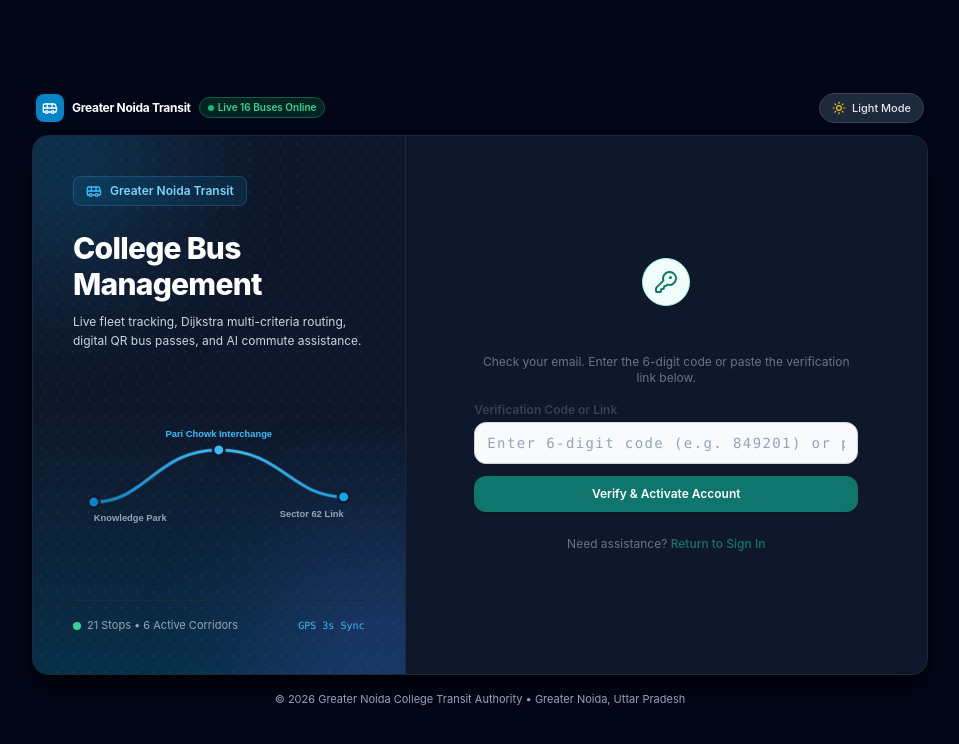
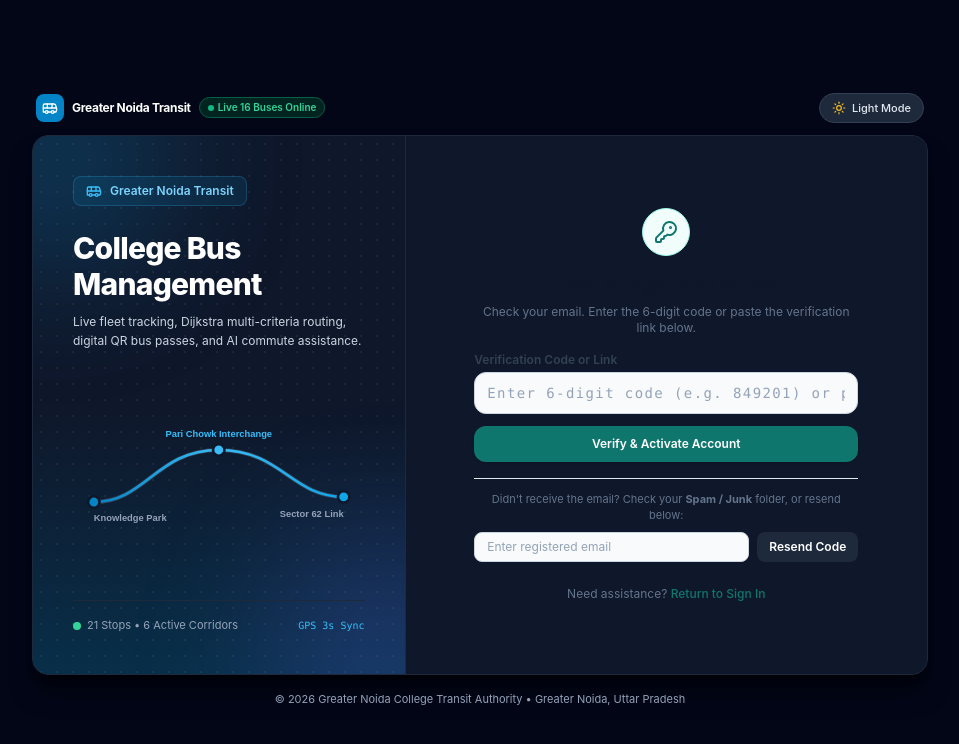
Before and after one commit to raj-chaturvedi/college-bus-management, a React (Vite) app in the folder client/: page /verify-email in a window 1280 px wide. Shown: the top 744 px of the page, without its empty margins (160-1119 px from the left). Built offline with nearby package versions, Linux system fonts and the light colour scheme; no server answers.

Commit message:
fix: add inline resend verification code and spam folder guidance on email verification screen

```diff
--- a/client/src/pages/VerifyEmailPage.jsx
+++ b/client/src/pages/VerifyEmailPage.jsx
@@ -185,6 +185,33 @@ export default function VerifyEmailPage() {
               </button>
             </form>
 
+            {/* Quick Resend Box */}
+            <div className="pt-3 border-t border-slate-200">
+              <p className="text-[11px] text-slate-500 mb-2">
+                Didn't receive the email? Check your <strong>Spam / Junk</strong> folder, or resend below:
+              </p>
+              <form onSubmit={handleResend} className="flex gap-2">
+                <input
+                  type="email"
+                  required
+                  value={resendEmail}
+                  onChange={(e) => setResendEmail(e.target.value)}
+                  placeholder="Enter registered email"
+                  className="flex-1 px-3 py-1.5 bg-slate-50 border border-slate-300 rounded-lg text-xs text-slate-800 placeholder-slate-400 focus:outline-none focus:ring-1 focus:ring-[#0F766E]"
+                />
+                <button
+                  type="submit"
+                  disabled={resending}
+                  className="px-3 py-1.5 bg-slate-800 hover:bg-slate-700 text-white font-semibold text-xs rounded-lg transition disabled:opacity-50 whitespace-nowrap"
+                >
+                  {resending ? 'Sending...' : 'Resend Code'}
+                </button>
+              </form>
+              {resendMsg && (
+                <p className="text-[11px] text-[#0F766E] text-center font-medium mt-1.5">{resendMsg}</p>
+              )}
+            </div>
+
             <div className="pt-2 text-xs text-slate-500">
               Need assistance?{' '}
               <Link to="/login" className="text-[#0F766E] hover:underline font-medium">
```
